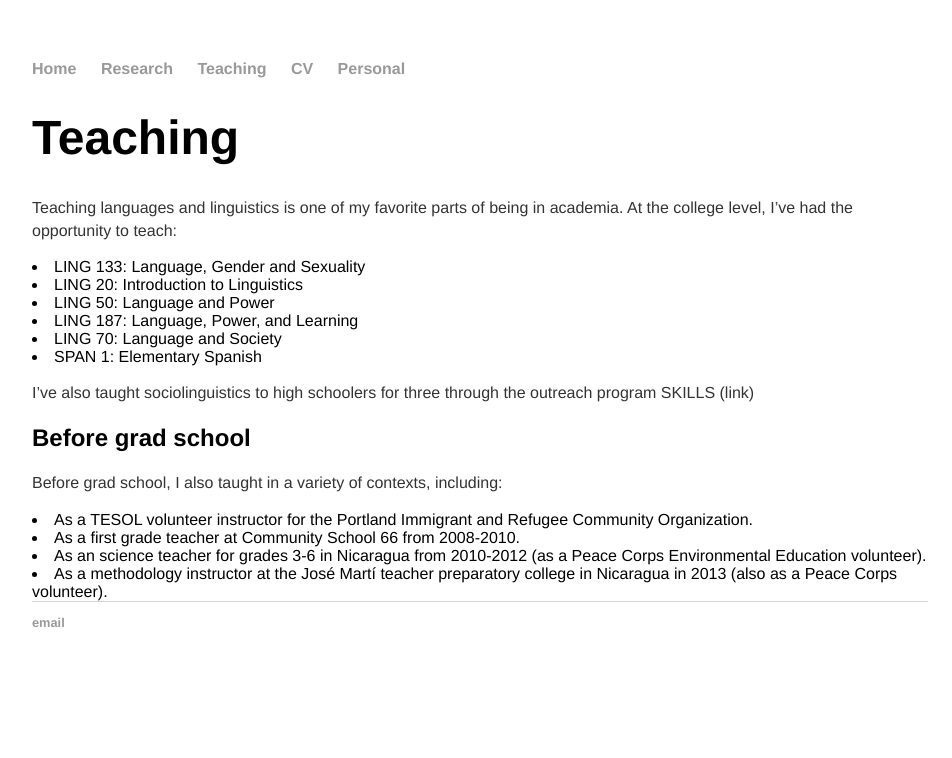
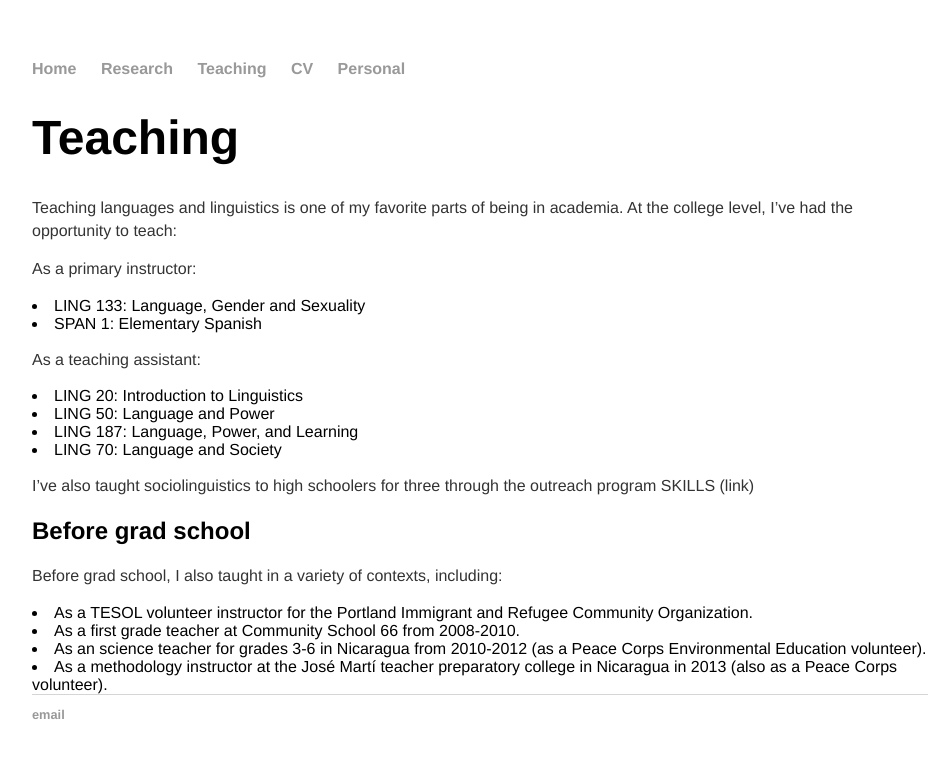
Before and after one commit to jessicalovenichols/jessicalovenichols.github.io, a Jekyll site: the page built from teaching/index.html, in a window 1280 px wide. Shown: the top 758 px of the page, without its empty margins (160-1112 px from the left). Built offline with Jekyll 4.4.1, drawn with Linux system fonts in a browser that asks for light colours.

Commit message:
Update index.html

```diff
--- a/teaching/index.html
+++ b/teaching/index.html
@@ -11,13 +11,16 @@ title: Jessica Love-Nichols | Teaching
 	<h1>Teaching</h1>
   <p>Teaching languages and linguistics is one of my favorite parts of being in academia. At the college level,
 	  I’ve had the opportunity to teach:</p>
+	<p>As a primary instructor:</p>
 
-	<li>LING 133: Language, Gender and Sexuality</li>
+<li>LING 133: Language, Gender and Sexuality</li>
+<li>SPAN 1: Elementary Spanish</li>
+
+	<p>As a teaching assistant:</p>
 <li>LING 20: Introduction to Linguistics</li>
 <li>LING 50: Language and Power</li>
 <li>LING 187: Language, Power, and Learning</li>
 <li>LING 70: Language and Society</li>
-<li>SPAN 1: Elementary Spanish</li>
 
 <p>I’ve also taught sociolinguistics to high schoolers for three through the outreach program SKILLS (link)</P>
 
```
